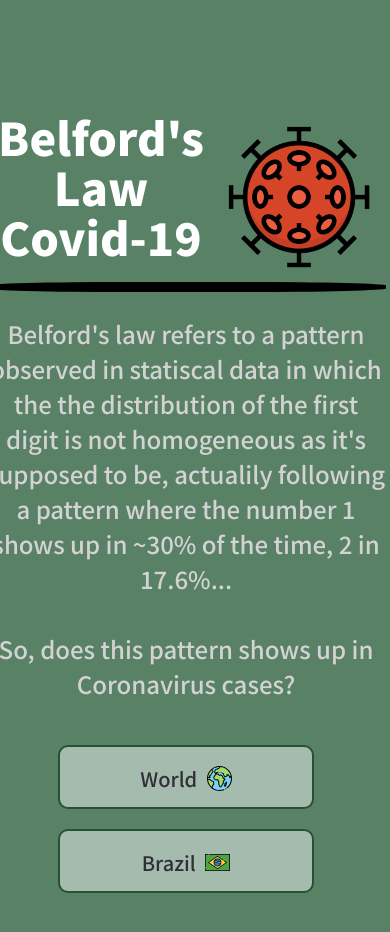
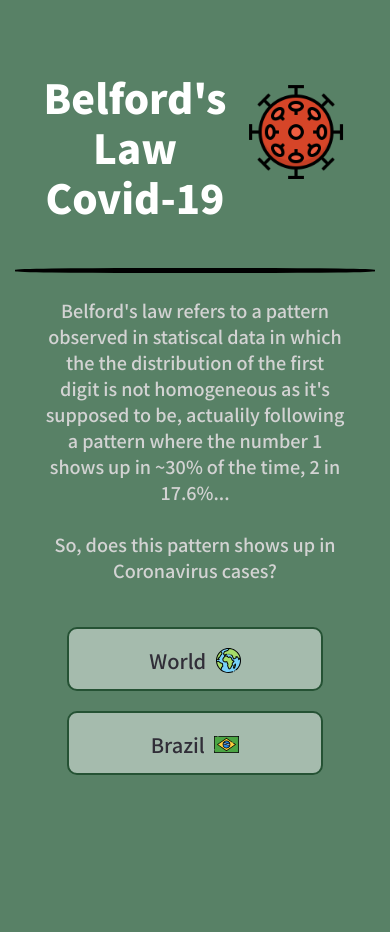
Before and after one commit to lucasmsa/benfords-law-covid19, a React (Create React App) app: page / in a window 390 px wide. Shown: the top 932 px of the page. After the commit the page ends 880 px from the top, so only its background shows below. Built offline with nearby package versions, Linux system fonts and the light colour scheme.

Commit message:
adjust mobile view

```diff
--- a/src/pages/Graph/index.tsx
+++ b/src/pages/Graph/index.tsx
@@ -11,7 +11,7 @@ import Globe from '../../assets/geography.png'
 import BrazilDataImg from '../../assets/brazil-data.png'
 
 import {
-  LineChart, Line, XAxis, YAxis, CartesianGrid, Tooltip, Legend,
+  LineChart, Line, XAxis, YAxis, CartesianGrid, Tooltip, Legend, Label
 } from 'recharts';
 
 
@@ -149,8 +149,8 @@ const Graph: React.FC = (props) => {
 
           <LineChart
             data={dataToGraph}
-            width={600}
-            height={500}
+            width={500}
+            height={350}
             style={{background: 'none'}}
             margin={{
               top: 5, right: 30, left: 20, bottom: 5,
@@ -158,8 +158,8 @@ const Graph: React.FC = (props) => {
           >
 
             <CartesianGrid stroke='#000' fill='#a5bbad'/>
-            <XAxis dataKey="name"  stroke='#000'  />
-            <YAxis stroke='#000'/>
+            <XAxis dataKey="name"  stroke='#000'/>
+            <YAxis stroke='#000' label={{ value: '1st digit ocurrences (%)', angle: -90, position: 'insideLeft', fontSize: '12'}}/>
             <Tooltip />
             <Legend />
             <Line type="monotone" dataKey="Belfords_law" stroke='#893' strokeDasharray="6" strokeWidth='6px'/>
--- a/src/pages/Graph/styles.ts
+++ b/src/pages/Graph/styles.ts
@@ -20,14 +20,14 @@ export const Container = styled.div`
   flex: 1;
   flex-direction: column;
   align-items: center;
-
+  height: 1000px;
   a {
     img:nth-child(1) {
-      margin: 50px 150px 50px -120px;
+      margin: 50px 150px 50px -60px;
       width: 50px;
     }
     img:nth-child(2) {
-      margin-left: 15px;
+      margin-left: -45px;
       margin-right: 50px;
       margin-bottom: 10px;
       width: 75px;
@@ -55,9 +55,12 @@ export const LineChartStyled = styled(LineChart)`
 export const ButtonsContainer = styled.div`
   flex-direction: row;
   margin-top: 20px;
+  margin-left: 50px;
   span {
     button {
-      max-width: 140px;
+      max-width: 120px;
+      max-height: 70px;
+      font-size: 14.5px;
       margin: 30px 5px;
       transition: background-color 0.2s;
       &:hover {
--- a/src/pages/Home/styles.ts
+++ b/src/pages/Home/styles.ts
@@ -19,16 +19,12 @@ export const Container = styled.div`
   align-content: center;
   align-items: center;
   padding: 32px;
-  margin: 80px;
+  margin: 40px;
+  height: 800px;
   animation: ${appearFromRight} 1s;
   @media only screen and (max-width: 1000px){
     margin-left: 64px;
     margin-right: 64px;
-  }
-
-  @media only screen and (max-width: 592px){
-    margin-left: 2px;
-    margin-right: 20px;
   }
 `
 
@@ -38,8 +34,8 @@ export const ImageVirus = styled.img`
   margin-top: 10px;
   margin-left: 20px;
   @media only screen and (max-width: 680px){
-    height: 150px;
-    width: 150px;
+    height: 100px;
+    width: 100px;
   }
 `
 
@@ -54,14 +50,14 @@ export const Header = styled.h1`
   text-align: center;
   color: #FFFFFF;
 
-  @media only screen and (max-width: 492px){
-    font-size: 45px;
+  @media only screen and (max-width: 680px){
+    font-size: 40px;
     line-height: 50px;
   }
 `
 
 export const Line = styled.div`
-  margin-top: 10px;
+  margin-top: 15px;
   height: 10px;
   width: 650px;
   background: #000;
@@ -69,11 +65,9 @@ export const Line = styled.div`
   border-radius: 35%;
 
   @media only screen and (max-width: 680px){
-    width: 460px;
-  }
-
-  @media only screen and (max-width: 492px){
-    width: 400px;
+    margin-top: -5px;
+    width: 360px;
+    height: 5px;
   }
 `
 
@@ -109,11 +103,9 @@ export const Explanation = styled.h1`
   font-family: 'Noto Sans KR', sans-serif;
   width: 650px;
   font-size: 24px;
-  @media only screen and (max-width: 1000px){
-    width: 400px;
-  }
-  @media only screen and (max-width: 592px){
-    font-size: 24px;
+  @media only screen and (max-width: 680px){
+    width: 300px;
+    font-size: 18px;
   }
   text-align: center;
   font-weight: 500;
```
